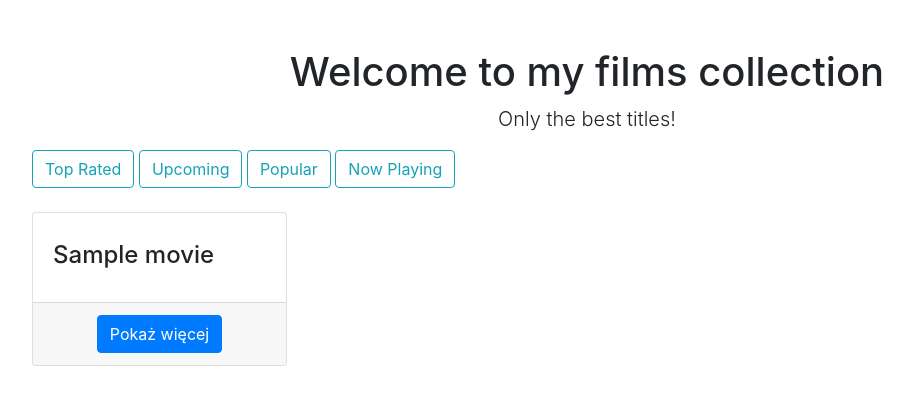
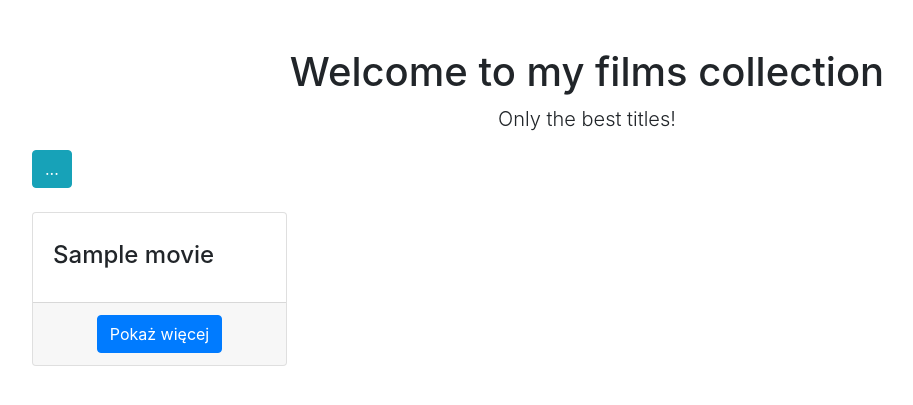
Before and after one commit to lustomas/movies_catalogue, a Python web app: template templates/homepage.html in a window 1280 px wide. Shown: the part 80-485 px from the top of the page, without its empty margins (53-966 px from the left). Run offline with Jinja, Linux system fonts and the light colour scheme; the template is opened without the code that fills it: most values are stand-ins (such as "Sample title", 1, 10 or a date in 2020); some libraries are stand-ins or nearby versions.

Commit message:
Update homepage.html

```diff
--- a/templates/homepage.html
+++ b/templates/homepage.html
@@ -8,10 +8,9 @@
        <p class="lead">Only the best titles!</p>
    </div>
    <div class="col-lg-12 mb-4">
-        <a href="{{ url_for('homepage', list_type="top_rated") }}" class="btn btn-outline-info" role="button" data-bs-toggle="button">Top Rated</a>
-        <a href="{{ url_for('homepage', list_type="upcoming") }}" class="btn btn-outline-info" role="button" data-bs-toggle="button">Upcoming</a>
-        <a href="{{ url_for('homepage', list_type="popular") }}" class="btn btn-outline-info" role="button" data-bs-toggle="button">Popular</a>
-        <a href="{{ url_for('homepage', list_type="now_playing") }}" class="btn btn-outline-info" role="button" data-bs-toggle="button">Now Playing</a>
+        {% for movie_type in movie_types: %}
+            <a href="..." class="btn btn-outline-info active" role="button" data-bs-toggle="button">...</a>
+        {% endfor %}
    </div>
    {% for movie in movies %}
         <div class="col-lg-3 col-md-6 mb-4">
```
